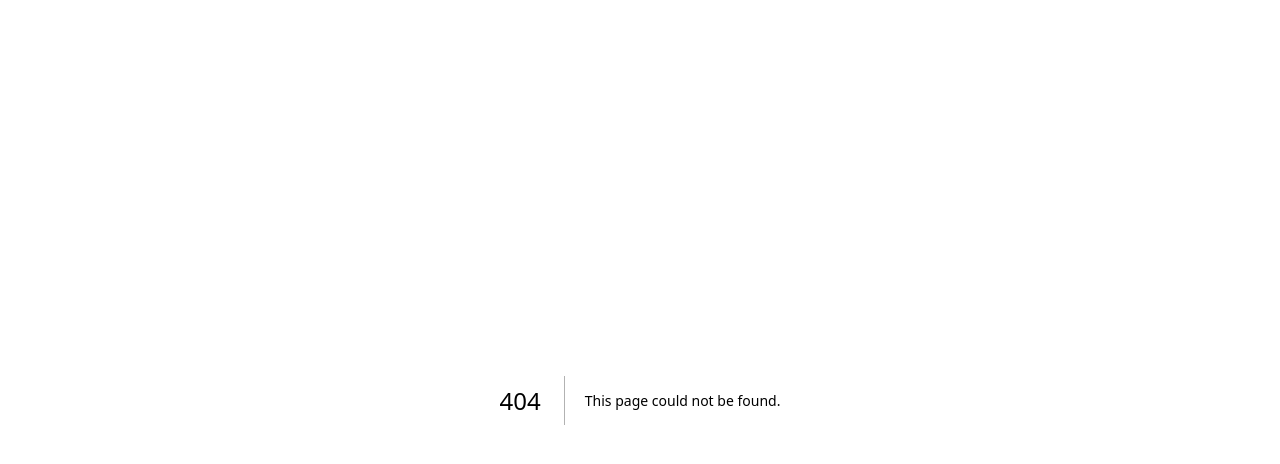
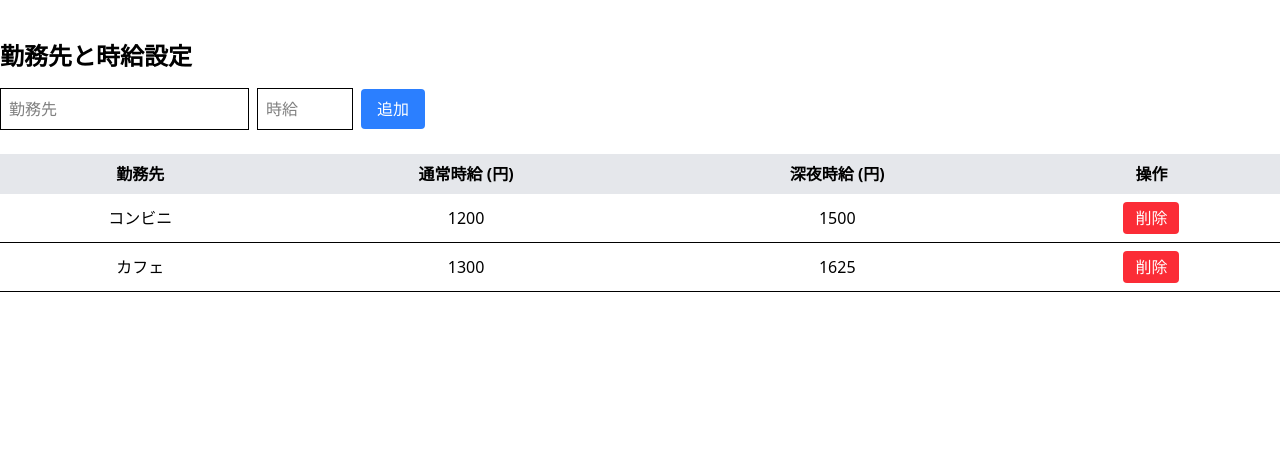
Before and after one commit to FirasAguel/baito-income-tracker, a Next.js app: page /settings in a window 1280 px wide. Before the commit this address had no page. Shown: the top 464 px of the page. Built offline with nearby package versions, Linux system fonts and the light colour scheme.

Commit message:
feat: Add settings/page to set job and hourly rate, auto-calculate night rate

```diff
--- /dev/null
+++ b/src/app/settings/page.tsx
@@ -0,0 +1,95 @@
+// src/app/settings/page.tsx
+'use client';
+
+import { useState } from 'react';
+
+interface JobRate {
+  id: number;
+  job: string;
+  rate: number;
+}
+
+export default function JobSettings() {
+  const [jobRates, setJobRates] = useState<JobRate[]>([
+    { id: 1, job: 'コンビニ', rate: 1200 },
+    { id: 2, job: 'カフェ', rate: 1300 },
+  ]);
+  const [newJob, setNewJob] = useState('');
+  const [newRate, setNewRate] = useState<number | ''>('');
+  const [error, setError] = useState<string | null>(null);
+
+  const addJobRate = () => {
+    if (newJob && newRate) {
+      const newId = jobRates.length > 0 ? jobRates[jobRates.length - 1].id + 1 : 1;
+      setJobRates([...jobRates, { id: newId, job: newJob, rate: Number(newRate) }]);
+      setNewJob('');
+      setNewRate('');
+      setError(null);
+    } else {
+      setError('勤務先と時給を入力してください。');
+    }
+  };
+
+  const deleteJobRate = (id: number) => {
+    setJobRates(jobRates.filter((j) => j.id !== id));
+  };
+
+  return (
+    <div className="container mx-auto py-10">
+      <h1 className="mb-4 text-2xl font-bold">勤務先と時給設定</h1>
+
+      {error && <div className="mb-4 text-red-500">{error}</div>}
+
+      <div className="mb-6">
+        <input
+          type="text"
+          placeholder="勤務先"
+          className="mr-2 border p-2"
+          value={newJob}
+          onChange={(e) => setNewJob(e.target.value)}
+        />
+        <input
+          type="number"
+          placeholder="時給"
+          className="mr-2 border p-2 w-24"
+          value={newRate}
+          onChange={(e) => setNewRate(Number(e.target.value) || '')}
+        />
+        <button
+          onClick={addJobRate}
+          className="rounded bg-blue-500 px-4 py-2 text-white"
+        >
+          追加
+        </button>
+      </div>
+
+      <table className="min-w-full table-auto">
+        <thead>
+          <tr className="bg-gray-200">
+            <th className="px-4 py-2">勤務先</th>
+            <th className="px-4 py-2">通常時給 (円)</th>
+            <th className="px-4 py-2">深夜時給 (円)</th>
+            <th className="px-4 py-2">操作</th>
+          </tr>
+        </thead>
+        <tbody>
+          {jobRates.map((job) => (
+            <tr key={job.id} className="border-b">
+              <td className="px-4 py-2 text-center">{job.job}</td>
+              <td className="px-4 py-2 text-center">{job.rate}</td>
+              <td className="px-4 py-2 text-center">{(job.rate * 1.25).toFixed(0)}</td>
+              <td className="px-4 py-2 text-center">
+                <button
+                  onClick={() => deleteJobRate(job.id)}
+                  className="rounded bg-red-500 px-3 py-1 text-white"
+                >
+                  削除
+                </button>
+              </td>
+            </tr>
+          ))}
+        </tbody>
+      </table>
+    </div>
+  );
+}
```
